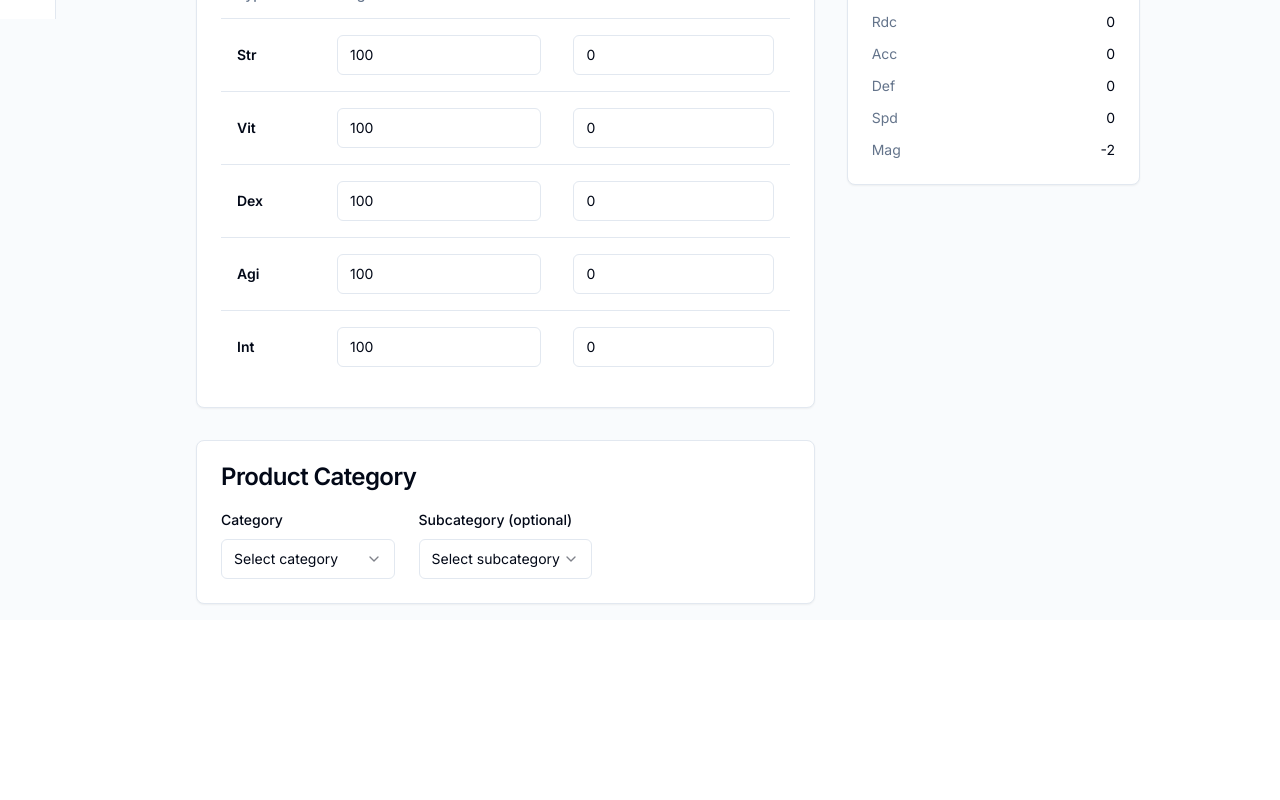
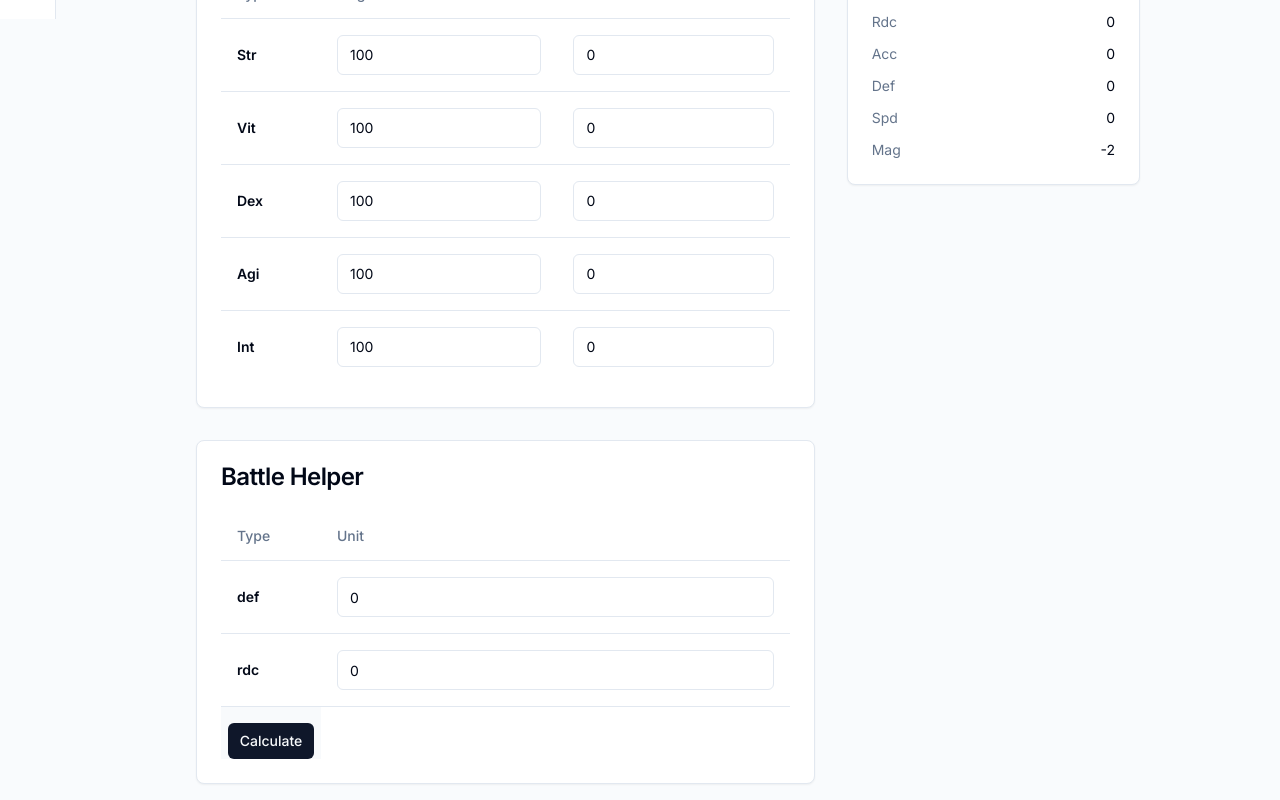
Before and after one commit to TanametTpk/Luzel, a Next.js app: page /dashboard/products in a window 1280 px wide. Shown: the part 781-1581 px from the top of the page. Before the commit the page ends 1401 px from the top, so only its background shows below. Built offline with nearby package versions, Linux system fonts and the light colour scheme.

Commit message:
+ random attack calculation

```diff
--- a/src/app/dashboard/products/page.tsx
+++ b/src/app/dashboard/products/page.tsx
@@ -31,6 +31,7 @@ import {
   Table,
   TableBody,
   TableCell,
+  TableFooter,
   TableHead,
   TableHeader,
   TableRow,
@@ -40,6 +41,17 @@ import StatRow from "./stat-row"
 import SideCard from "./aside-card"
 import { Progress } from "@/components/ui/progress"
 import usePlayerStore from "@/store/player"
+import { useState } from "react"
+
+import {
+  Dialog,
+  DialogContent,
+  DialogDescription,
+  DialogFooter,
+  DialogHeader,
+  DialogTitle,
+  DialogTrigger,
+} from "@/components/ui/dialog"
 
 export default function Dashboard() {
   const {
@@ -47,9 +59,28 @@ export default function Dashboard() {
     race,
     hp,
     mana,
-
+    acc,
+    atk,
     setName,
   } = usePlayerStore()
+  const [otherDef, setOtherDef] = useState<number>(0)
+  const [otherRdc, setOtherRdc] = useState<number>(0)
+  const [isModalOpen, setOpenModal] = useState<boolean>(false)
+  const [attackResult, setAttackResult] = useState<boolean>(false)
+  const [attackDMG, setAttackDMG] = useState<number>(0)
+  const [successRate, setSuccessRate] = useState<number>(0)
+
+  const calculateAttack = () => {
+    let chanceUnit = acc - otherDef;
+    let dmg = atk - otherRdc;
+    let hitChance = 0.5 + chanceUnit * 0.05;
+    hitChance = Math.max(0, Math.min(hitChance, 1))
+
+    setSuccessRate(Math.round(hitChance * 100))
+    setAttackResult(Math.random() < hitChance)
+    setAttackDMG(dmg)
+    setOpenModal(true)
+  }
 
   return (
     <div className="mx-auto grid max-w-[59rem] flex-1 auto-rows-max gap-4">
@@ -179,10 +210,10 @@ export default function Dashboard() {
 
           <Card x-chunk="dashboard-07-chunk-2">
             <CardHeader>
-              <CardTitle>Product Category</CardTitle>
+              <CardTitle>Battle Helper</CardTitle>
             </CardHeader>
             <CardContent>
-              <div className="grid gap-6 sm:grid-cols-3">
+              {/* <div className="grid gap-6 sm:grid-cols-3">
                 <div className="grid gap-3">
                   <Label htmlFor="category">Category</Label>
                   <Select>
@@ -223,10 +254,77 @@ export default function Dashboard() {
                     </SelectContent>
                   </Select>
                 </div>
-              </div>
+              </div> */}
+              <Table>
+                <TableHeader>
+                  <TableRow>
+                      <TableHead className="w-[100px]">Type</TableHead>
+                      <TableHead>Unit</TableHead>
+                    </TableRow>
+                  </TableHeader>
+                  <TableBody>
+                  <TableRow>
+                    <TableCell className="font-semibold">
+                      def
+                    </TableCell>
+                    <TableCell>
+                        <Label htmlFor="add-unit" className="sr-only">
+                          Unit
+                        </Label>
+                        <Input
+                          id="add-unit"
+                          type="number"
+                          defaultValue={0}
+                          value={otherDef}
+                          onChange={(e) => setOtherDef(Number.parseFloat(e.target.value))}
+                        />
+                    </TableCell>
+                  </TableRow>
+                  <TableRow>
+                    <TableCell className="font-semibold">
+                      rdc
+                    </TableCell>
+                    <TableCell>
+                        <Label htmlFor="add-unit" className="sr-only">
+                          Unit
+                        </Label>
+                        <Input
+                          id="add-unit"
+                          type="number"
+                          defaultValue={0}
+                          value={otherRdc}
+                          onChange={(e) => setOtherRdc(Number.parseFloat(e.target.value))}
+                        />
+                    </TableCell>
+                  </TableRow>
+                </TableBody>
+                <TableFooter>
+                  <div className="flex items-center justify-center pt-4">
+                    <Button size="sm" onClick={calculateAttack}>
+                      Calculate
+                    </Button>
+                  </div>
+                </TableFooter>
+              </Table>
             </CardContent>
           </Card>
         </div>
+        <Dialog open={isModalOpen} modal defaultOpen={isModalOpen} onOpenChange={(value) => setOpenModal(value)}>
+          <DialogContent className="sm:max-w-[425px]">
+            <DialogHeader/>
+            <div className="grid gap-4 py-4 justify-center items-center text-center">
+              <h3 className="text-2xl font-bold tracking-tight">
+                Attack {attackResult ? "Successed" : "Failed"} ({successRate}%)
+              </h3>
+              <p className="text-sm text-muted-foreground">
+                You attack with {attackResult ? attackDMG : 0}
+              </p>
+              <Button className="mt-4" onClick={()=> setOpenModal(false)}>OK</Button>
+            </div>
+            <DialogFooter/>
+          </DialogContent>
+        </Dialog>
+
         <SideCard />
       </div>
       <div className="flex items-center justify-center gap-2 md:hidden">
--- /dev/null
+++ b/src/components/ui/dialog.tsx
@@ -0,0 +1,122 @@
+"use client"
+
+import * as React from "react"
+import * as DialogPrimitive from "@radix-ui/react-dialog"
+import { X } from "lucide-react"
+
+import { cn } from "@/lib/utils"
+
+const Dialog = DialogPrimitive.Root
+
+const DialogTrigger = DialogPrimitive.Trigger
+
+const DialogPortal = DialogPrimitive.Portal
+
+const DialogClose = DialogPrimitive.Close
+
+const DialogOverlay = React.forwardRef<
+  React.ElementRef<typeof DialogPrimitive.Overlay>,
+  React.ComponentPropsWithoutRef<typeof DialogPrimitive.Overlay>
+>(({ className, ...props }, ref) => (
+  <DialogPrimitive.Overlay
+    ref={ref}
+    className={cn(
+      "fixed inset-0 z-50 bg-black/80  data-[state=open]:animate-in data-[state=closed]:animate-out data-[state=closed]:fade-out-0 data-[state=open]:fade-in-0",
+      className
+    )}
+    {...props}
+  />
+))
+DialogOverlay.displayName = DialogPrimitive.Overlay.displayName
+
+const DialogContent = React.forwardRef<
+  React.ElementRef<typeof DialogPrimitive.Content>,
+  React.ComponentPropsWithoutRef<typeof DialogPrimitive.Content>
+>(({ className, children, ...props }, ref) => (
+  <DialogPortal>
+    <DialogOverlay />
+    <DialogPrimitive.Content
+      ref={ref}
+      className={cn(
+        "fixed left-[50%] top-[50%] z-50 grid w-full max-w-lg translate-x-[-50%] translate-y-[-50%] gap-4 border bg-background p-6 shadow-lg duration-200 data-[state=open]:animate-in data-[state=closed]:animate-out data-[state=closed]:fade-out-0 data-[state=open]:fade-in-0 data-[state=closed]:zoom-out-95 data-[state=open]:zoom-in-95 data-[state=closed]:slide-out-to-left-1/2 data-[state=closed]:slide-out-to-top-[48%] data-[state=open]:slide-in-from-left-1/2 data-[state=open]:slide-in-from-top-[48%] sm:rounded-lg",
+        className
+      )}
+      {...props}
+    >
+      {children}
+      <DialogPrimitive.Close className="absolute right-4 top-4 rounded-sm opacity-70 ring-offset-background transition-opacity hover:opacity-100 focus:outline-none focus:ring-2 focus:ring-ring focus:ring-offset-2 disabled:pointer-events-none data-[state=open]:bg-accent data-[state=open]:text-muted-foreground">
+        <X className="h-4 w-4" />
+        <span className="sr-only">Close</span>
+      </DialogPrimitive.Close>
+    </DialogPrimitive.Content>
+  </DialogPortal>
+))
+DialogContent.displayName = DialogPrimitive.Content.displayName
+
+const DialogHeader = ({
+  className,
+  ...props
+}: React.HTMLAttributes<HTMLDivElement>) => (
+  <div
+    className={cn(
+      "flex flex-col space-y-1.5 text-center sm:text-left",
+      className
+    )}
+    {...props}
+  />
+)
+DialogHeader.displayName = "DialogHeader"
+
+const DialogFooter = ({
+  className,
+  ...props
+}: React.HTMLAttributes<HTMLDivElement>) => (
+  <div
+    className={cn(
+      "flex flex-col-reverse sm:flex-row sm:justify-end sm:space-x-2",
+      className
+    )}
+    {...props}
+  />
+)
+DialogFooter.displayName = "DialogFooter"
+
+const DialogTitle = React.forwardRef<
+  React.ElementRef<typeof DialogPrimitive.Title>,
+  React.ComponentPropsWithoutRef<typeof DialogPrimitive.Title>
+>(({ className, ...props }, ref) => (
+  <DialogPrimitive.Title
+    ref={ref}
+    className={cn(
+      "text-lg font-semibold leading-none tracking-tight",
+      className
+    )}
+    {...props}
+  />
+))
+DialogTitle.displayName = DialogPrimitive.Title.displayName
+
+const DialogDescription = React.forwardRef<
+  React.ElementRef<typeof DialogPrimitive.Description>,
+  React.ComponentPropsWithoutRef<typeof DialogPrimitive.Description>
+>(({ className, ...props }, ref) => (
+  <DialogPrimitive.Description
+    ref={ref}
+    className={cn("text-sm text-muted-foreground", className)}
+    {...props}
+  />
+))
+DialogDescription.displayName = DialogPrimitive.Description.displayName
+
+export {
+  Dialog,
+  DialogPortal,
+  DialogOverlay,
+  DialogClose,
+  DialogTrigger,
+  DialogContent,
+  DialogHeader,
+  DialogFooter,
+  DialogTitle,
+  DialogDescription,
+}
```
